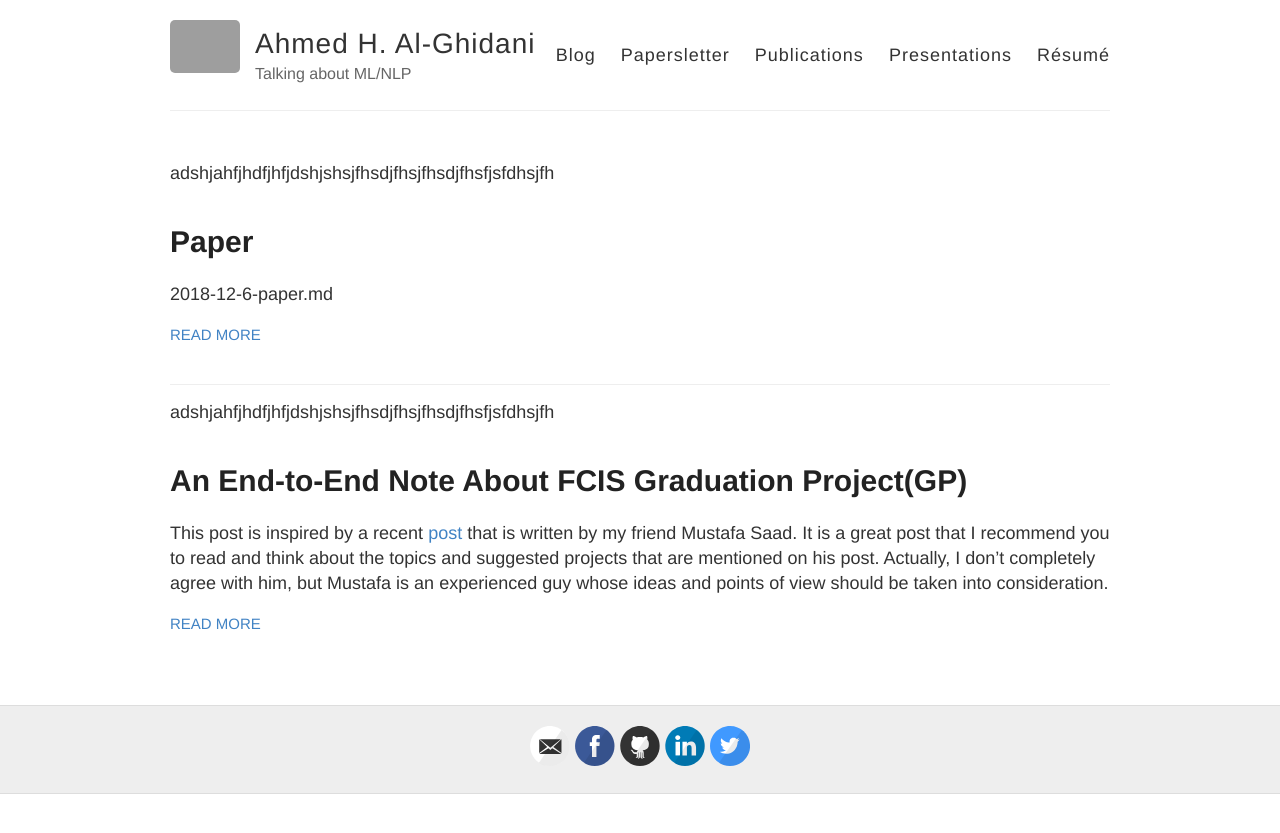
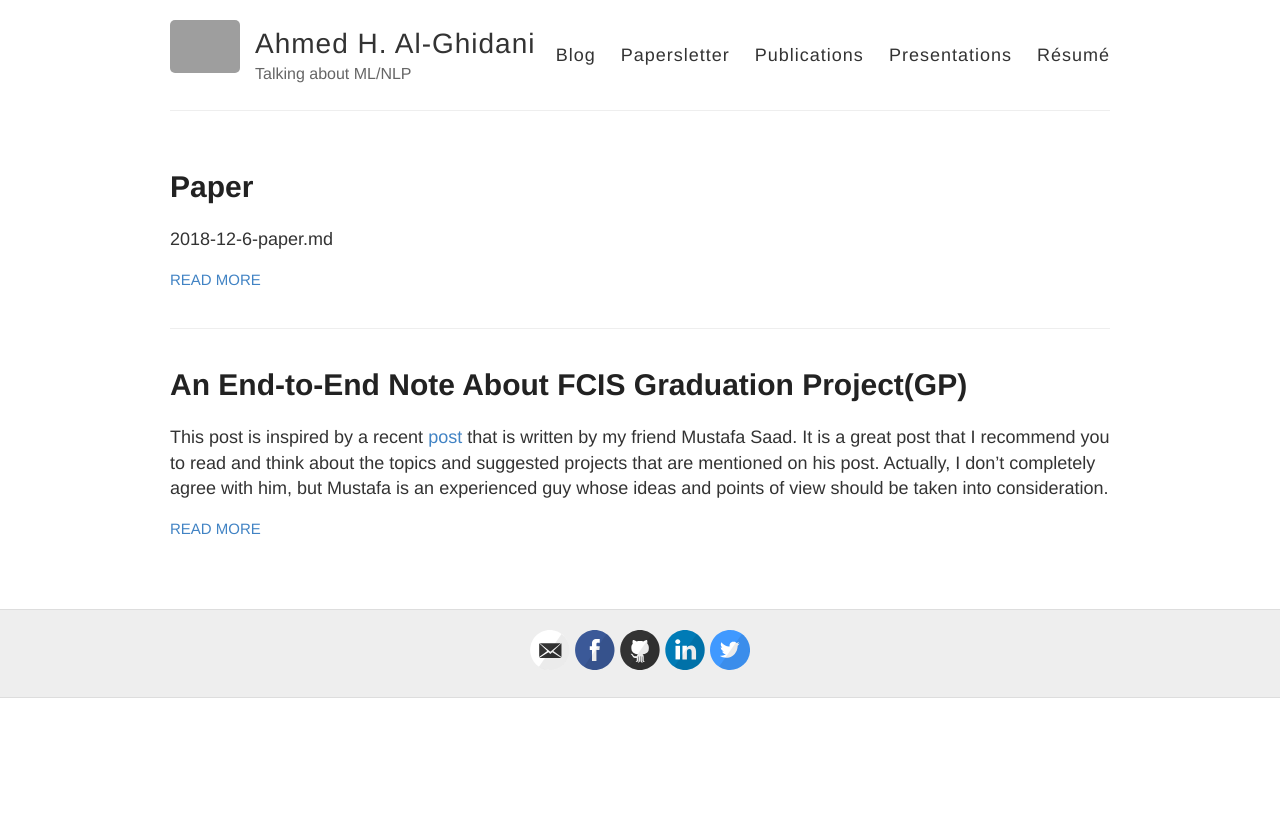
Before and after one commit to AhmedHani/AhmedHani.github.io, a Jekyll site: the page built from index.html, in a window 1280 px wide. Shown: the top 833 px of the page. Built offline with Jekyll 4.4.1, drawn with Linux system fonts in a browser that asks for light colours; grey boxes are pictures that could not be loaded.

Commit message:
add papersletter

```diff
--- a/index.html
+++ b/index.html
@@ -4,9 +4,6 @@
 
 <div class="posts">
   {% for post in site.posts %}
-  {% if "p" == "p" %}
-  <p>adshjahfjhdfjhfjdshjshsjfhsdjfhsjfhsdjfhsfjsfdhsjfh</p>
-  {% endif %}
     <article class="post">
 
       <h1><a href="{{ site.baseurl }}{{ post.url }}">{{ post.title }}</a></h1>
--- a/papersletter.html
+++ b/papersletter.html
@@ -4,6 +4,9 @@
 
 <div class="posts">
   {% for post in site.posts %}
+  {% if "p" == "p" %}
+  <p> {{ string(post.title) }}</p>
+  {% endif %}
     <article class="post">
 
       <h1><a href="{{ site.baseurl }}{{ post.url }}">{{ post.title }}</a></h1>
```
